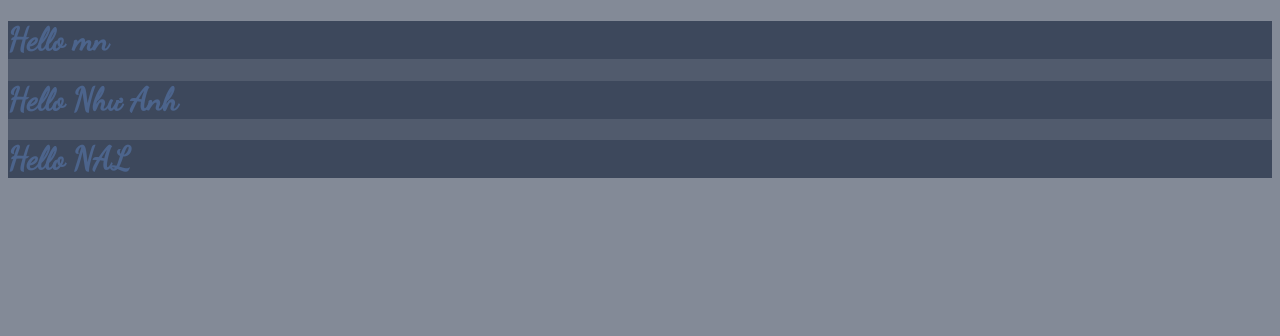
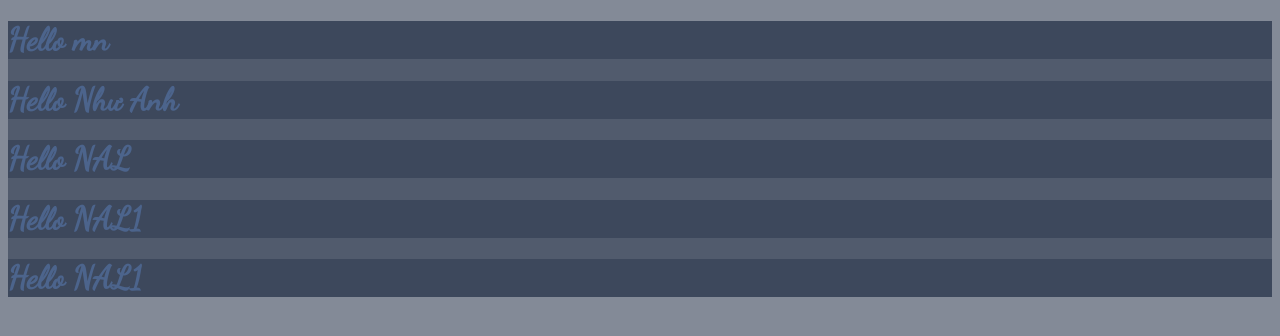
Before and after one commit to nhuanh9/C0923DemoGit, a plain HTML site: page index.html in a window 1280 px wide. Drawn offline with Linux system fonts and the light colour scheme.

Commit message:
test cmt nal1

```diff
--- a/index.html
+++ b/index.html
@@ -18,5 +18,7 @@
 <h1>Hello mn</h1>
 <h1>Hello Như Anh</h1>
 <h1>Hello NAL</h1>
+<h1>Hello NAL1</h1>
+<h1>Hello NAL1</h1>
 </body>
 </html>
```
